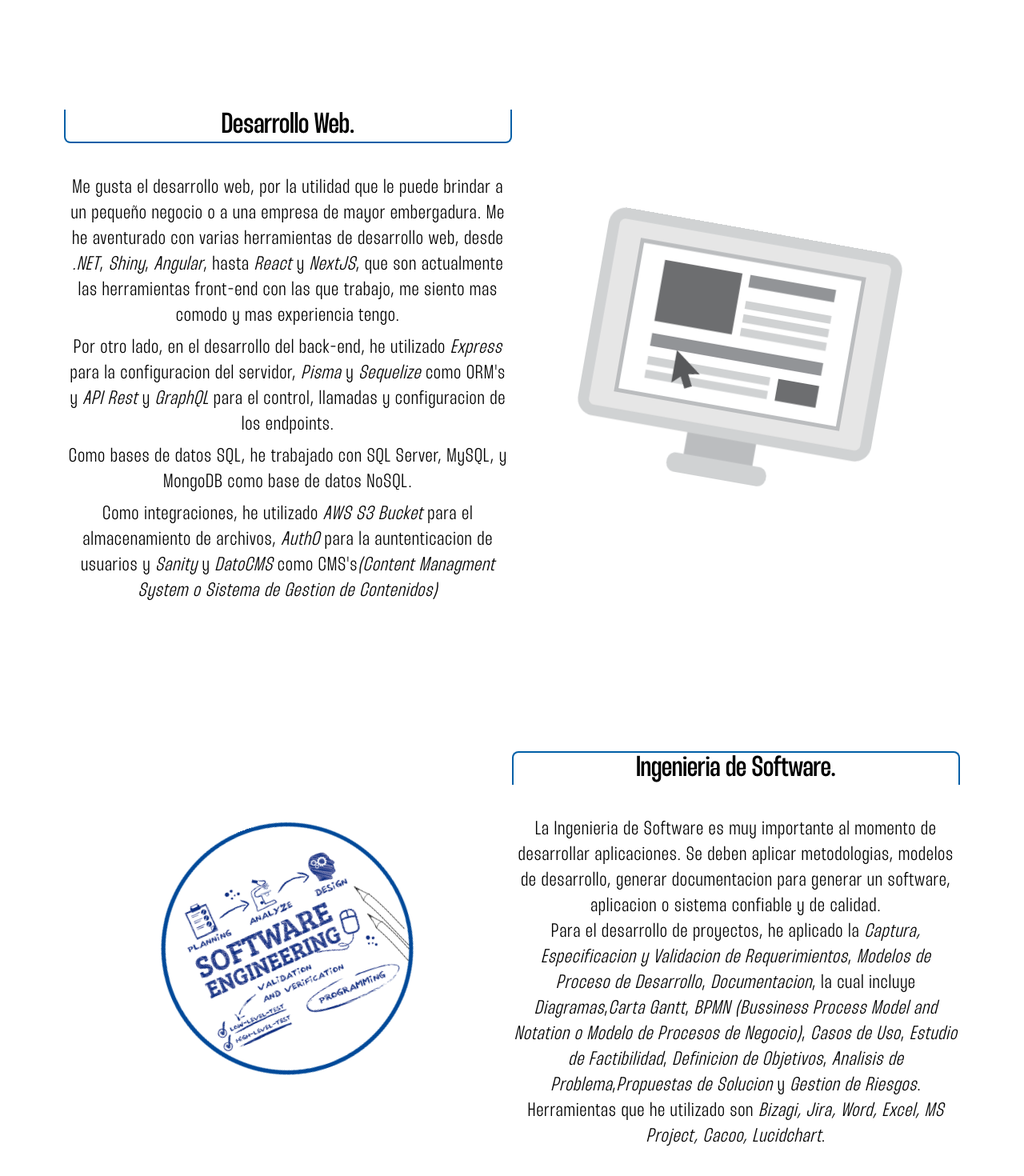
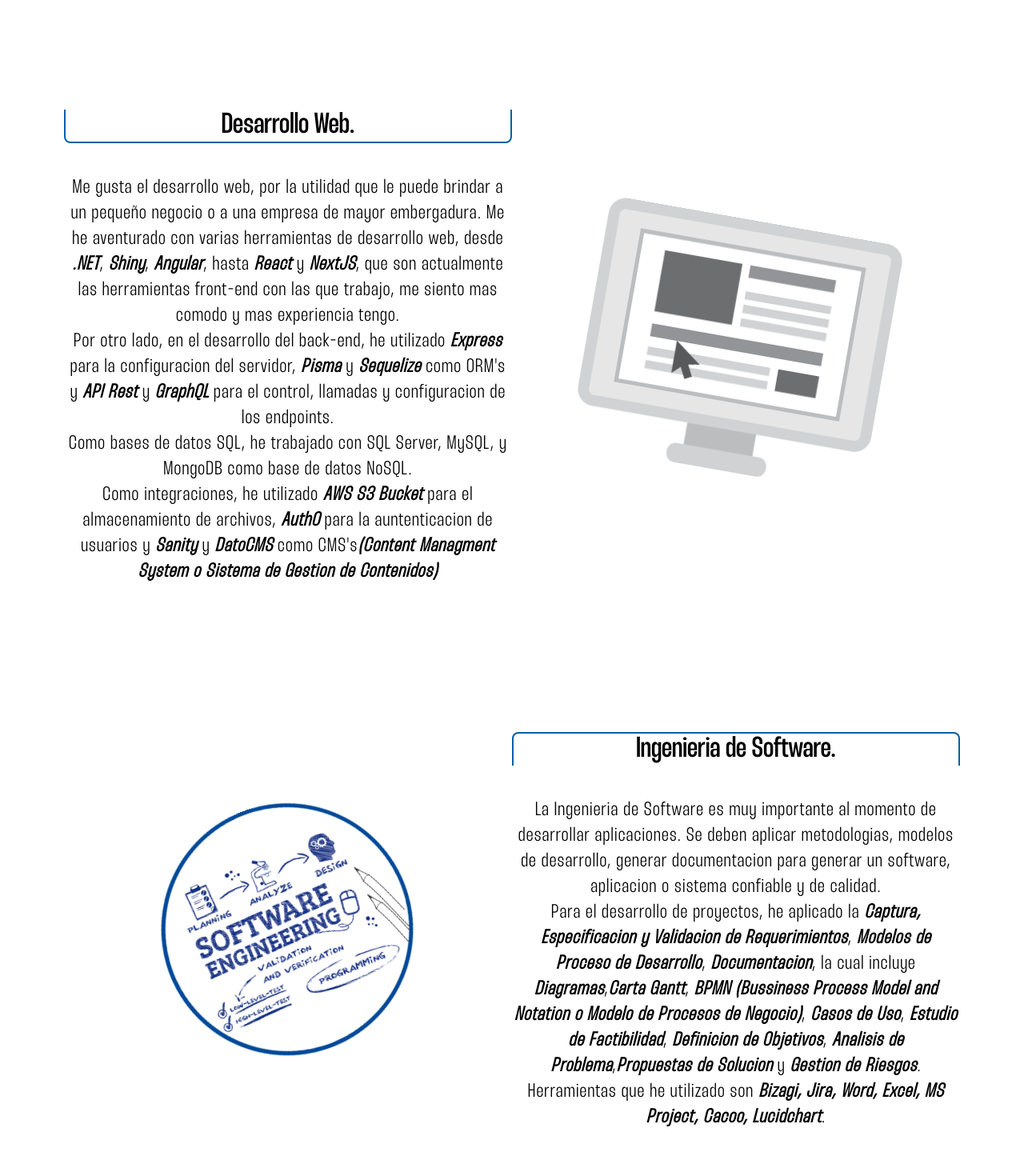
Before and after one commit to JoseAl05/portfolioV2, a Next.js app in the folder next-frontend/: page /components/Profile/Profile in a window 1280 px wide. Shown: the part 286-1756 px from the top of the page at 80% size. Built offline with nearby package versions, Linux system fonts and the light colour scheme.

Commit message:
changes to nav, about me and competencias

```diff
--- a/next-frontend/pages/components/AboutMe/AboutMe.js
+++ b/next-frontend/pages/components/AboutMe/AboutMe.js
@@ -26,7 +26,10 @@
       <div className="w-full mb-20">
         <div className="h-1 mx-auto bg-gradient-to-r from-[#080055] to-[#008ab9] w-40 sm:w-80 opacity-25 my-0 py-0 rounded-t"></div>
       </div>
-      <div id="sobremi" className="max-w-screen-xl mx-auto md:mx-32 lg:mx-32 my-40">
+      <div
+        id="sobremi"
+        className="max-w-screen-xl mx-auto md:mx-32 lg:mx-32 my-40"
+      >
         <motion.div
           className="card-container"
           initial="offscreen"
@@ -34,15 +37,14 @@
           viewport={{ once: true, amount: 0.8 }}
         >
           <motion.div variants={cardVariants}>
-            <div className="grid grid-cols-1 sm:grid-cols-2 sm:items-center sm:mx-0 sm:gap-0 bg-gradient-to-r from-[#080055] to-[#008ab9] whitespace-pre-wrap rounded-none lg:rounded-tr-full lg:rounded-bl-[6000px] lg:p-10">
-              <p className="mx-16 my-10 md:mx-20 lg:mx-32 text-end text-white md:text-lg text-base lg:text-xl font-PlayfairRegular">
+            <div className="grid grid-cols-1 md:grid-cols-2 lg:grid-cols-2 lg:items-center lg:mx-0 lg:gap-0 bg-gradient-to-r from-[#080055] to-[#008ab9] whitespace-pre-wrap rounded-none lg:rounded-tr-full lg:rounded-bl-[5500px] lg:p-10">
+              <p className="w-[70vw] md:w-[28vw] lg:w-[36vw] mx-auto my-10 md:mx-20 lg:mx-10 text-start text-white md:text-lg text-base lg:text-xl font-PlayfairRegular whitespace-pre-wrap">
                 Mi nombre es José Pablo Arancibia Linker y soy Ingeniero en
-                Informática con experiencia en desarrollo full stack incluyendo
-                desarrollo front-end y back-end. Me apasiona aprender y ampliar
-                continuamente mis conocimientos sobre el desarrollo de software.
-                Soy una persona que aprende rápido y siempre está dispuesta a
-                asumir nuevos retos. Trabajo duro y estoy comprometido a hacer
-                el mejor trabajo posible
+                Informática con experiencia en desarrollo full stack. Me
+                apasiona aprender y ampliar continuamente mis conocimientos
+                sobre el desarrollo de software. Soy una persona que aprende
+                rápido y siempre está dispuesta a asumir nuevos retos. Trabajo
+                duro y estoy comprometido a hacer el mejor trabajo posible.
               </p>
               <Image
                 src={yo}
--- a/next-frontend/pages/components/Profile/Profile.js
+++ b/next-frontend/pages/components/Profile/Profile.js
@@ -47,30 +47,32 @@
             <h1 className="font-thunderMedium text-4xl text-black my-10 border-b-2 border-r-2 border-l-2 w-full text-center border-[#005fa7] rounded-b-lg">
               Desarrollo Web.
             </h1>
-            <p className="text-2xl leading-8 tracking-wider font-thunderLight w-full text-center">
+            <p className="text-2xl font-thunderLight leading-8 tracking-wider w-full text-center">
               Me gusta el desarrollo web, por la utilidad que le puede brindar a
               un pequeño negocio o a una empresa de mayor embergadura. Me he
               aventurado con varias herramientas de desarrollo web, desde{" "}
-              <i>.NET</i>, <i>Shiny</i>, <i>Angular</i>, hasta <i>React</i> y{" "}
-              <i>NextJS</i>, que son actualmente las herramientas front-end con
+              <i><b>.NET</b></i>, <i><b>Shiny</b></i>, <i><b>Angular</b></i>, hasta <i><b>React</b></i> y{" "}
+              <i><b>NextJS</b></i>, que son actualmente las herramientas front-end con
               las que trabajo, me siento mas comodo y mas experiencia tengo.
             </p>
-            <p className="text-2xl leading-8 tracking-wider font-thunderLight w-full text-center mt-2">
+            <p className="text-2xl font-thunderLight leading-8 tracking-wider w-full text-center">
               Por otro lado, en el desarrollo del back-end, he utilizado{" "}
-              <i>Express</i> para la configuracion del servidor, <i>Pisma</i> y{" "}
-              <i>Sequelize</i> como ORM's y <i>API Rest</i> y <i>GraphQL</i>{" "}
+              <i><b>Express</b></i> para la configuracion del servidor, <i><b>Pisma</b></i> y{" "}
+              <i><b>Sequelize</b></i> como ORM's y <i><b>API Rest</b></i> y <i><b>GraphQL</b></i>{" "}
               para el control, llamadas y configuracion de los endpoints.
             </p>
-            <p className="text-2xl leading-8 tracking-wider font-thunderLight w-full text-center mt-2">
+            <p className="text-2xl font-thunderLight leading-8 tracking-wider w-full text-center">
               Como bases de datos SQL, he trabajado con SQL Server, MySQL, y
               MongoDB como base de datos NoSQL.
             </p>
-            <p className="text-2xl leading-8 tracking-wider font-thunderLight w-full text-center mt-2">
-              Como integraciones, he utilizado <i>AWS S3 Bucket</i> para el
-              almacenamiento de archivos, <i>Auth0</i> para la auntenticacion de
-              usuarios y <i>Sanity</i> y <i>DatoCMS</i> como CMS's
+            <p className="text-2xl font-thunderLight leading-8 tracking-wider w-full text-center">
+              Como integraciones, he utilizado <i><b>AWS S3 Bucket</b></i> para el
+              almacenamiento de archivos, <i><b>Auth0</b></i> para la auntenticacion de
+              usuarios y <i><b>Sanity</b></i> y <i><b>DatoCMS</b></i> como CMS's
               <i>
-                (Content Managment System o Sistema de Gestion de Contenidos)
+                <b>
+                  (Content Managment System o Sistema de Gestion de Contenidos)
+                </b>
               </i>
             </p>
           </div>
@@ -124,21 +126,23 @@
             </p>
             <p className="text-2xl font-thunderLight leading-8 tracking-wider w-full text-center">
               Para el desarrollo de proyectos, he aplicado la{" "}
-              <i>Captura, Especificacion y Validacion de Requerimientos</i>,{" "}
-              <i>Modelos de Proceso de Desarrollo</i>, <i>Documentacion</i>, la
+              <i><b>Captura, Especificacion y Validacion de Requerimientos</b></i>,{" "}
+              <i><b>Modelos de Proceso de Desarrollo</b></i>, <i><b>Documentacion</b></i>, la
               cual incluye{" "}
-              <i>Diagramas</i>,<i>Carta Gantt</i>, <i>BPMN</i>{" "}
+              <i><b>Diagramas</b></i>,<i><b>Carta Gantt</b></i>, <i><b>BPMN</b></i>{" "}
               <i>
-                (Bussiness Process Model and Notation o Modelo de Procesos de
-                Negocio)
+                <b>
+                  (Bussiness Process Model and Notation o Modelo de Procesos de
+                  Negocio)
+                </b>
               </i>
-              , <i>Casos de Uso</i>, <i>Estudio de Factibilidad</i>,{" "}
-              <i>Definicion de Objetivos</i>, <i>Analisis de Problema</i>,
-              <i>Propuestas de Solucion</i> y <i>Gestion de Riesgos</i>.
+              , <i><b>Casos de Uso</b></i>, <i><b>Estudio de Factibilidad</b></i>,{" "}
+              <i><b>Definicion de Objetivos</b></i>, <i><b>Analisis de Problema</b></i>,
+              <i><b>Propuestas de Solucion</b></i> y <i><b>Gestion de Riesgos</b></i>.
             </p>
             <p className="text-2xl font-thunderLight leading-8 tracking-wider w-full text-center">
               Herramientas que he utilizado son{" "}
-              <i>Bizagi, Jira, Word, Excel, MS Project, Cacoo, Lucidchart</i>.
+              <i><b>Bizagi, Jira, Word, Excel, MS Project, Cacoo, Lucidchart</b></i>.
             </p>
           </div>
         </div>
--- a/next-frontend/styles/globals.css
+++ b/next-frontend/styles/globals.css
@@ -19,3 +19,21 @@
   font-family: "Playfair-Regular";
   src: url("../public/fonts/PlayfairDisplayRegular-ywLOY.ttf");
 }
+
+.tab-enter {
+  opacity: 0;
+  transform: translateY(-100px);
+}
+.tab-enter-active {
+  opacity: 1;
+  transform: translateY(0);
+  transition: opacity 300ms, transform 300ms;
+}
+.tab-exit {
+  opacity: 1;
+}
+.tab-exit-active {
+  opacity: 0;
+  transform: translateY(-100px);
+  transition: opacity 300ms, transform 300ms;
+}
```
Also changed, not shown: next-frontend/pages/components/Nav/Nav.js (+24 -37 lines).
